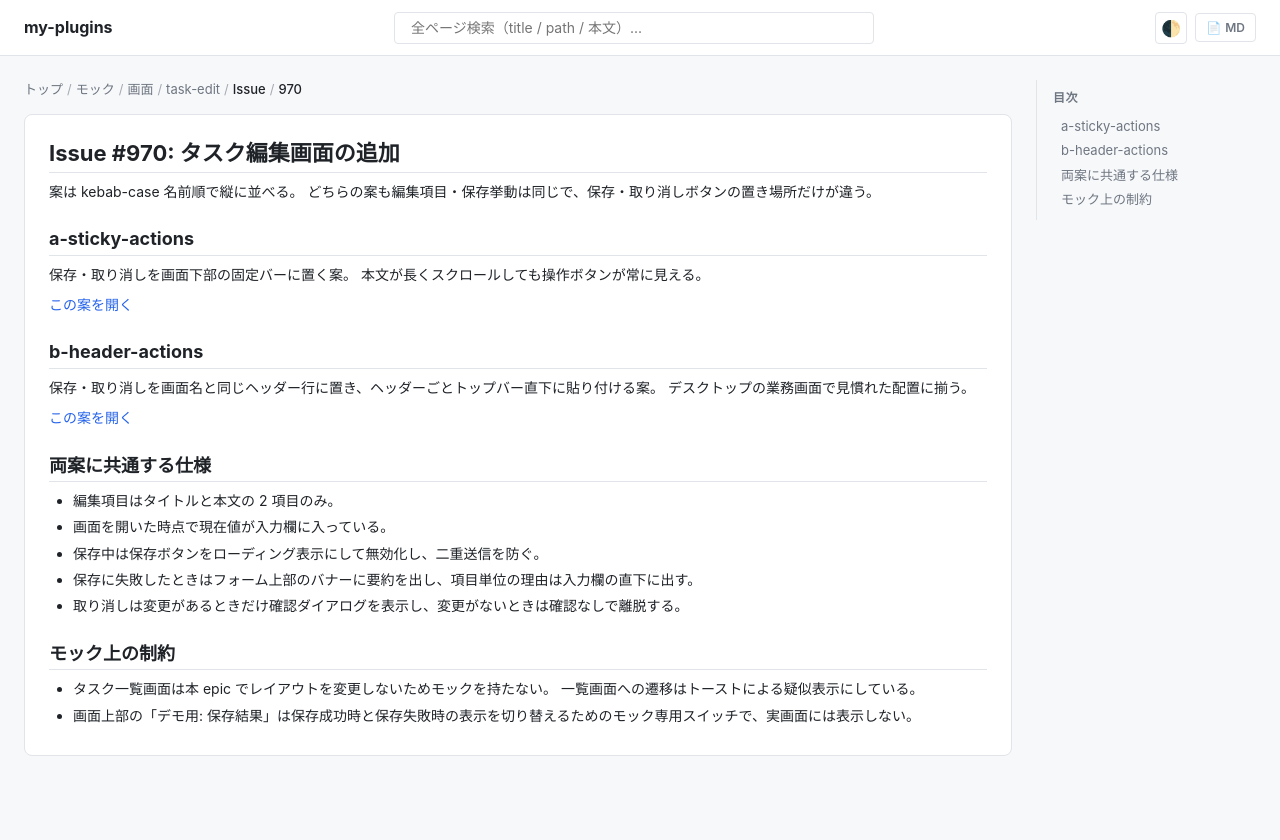
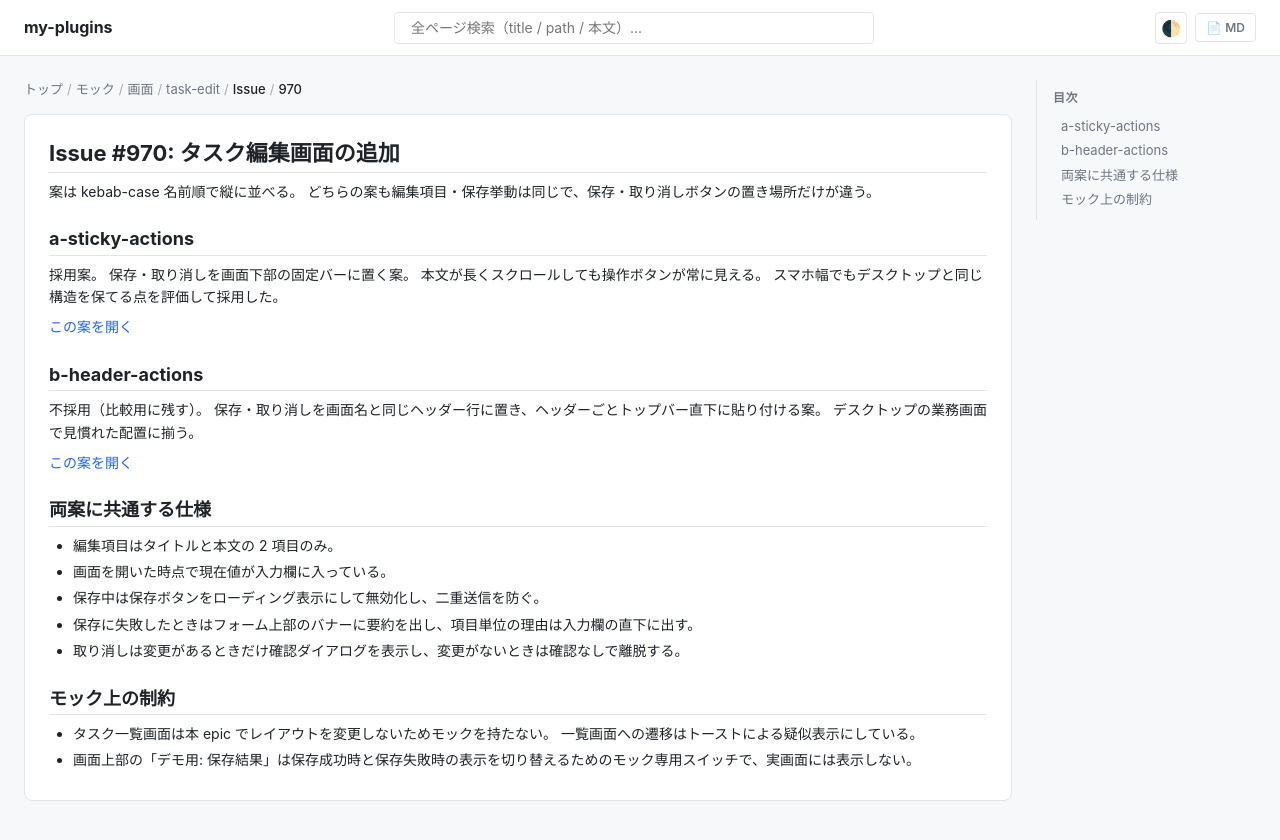
Before and after one commit to shuhei1101/ai-monitor-e2e, a Jekyll site: the page built from docs/mock/pages/task-edit/issues/970/index.md, in a window 1280 px wide. Shown: the top 840 px of the page. Built offline with Jekyll 4.4.1, drawn with Linux system fonts in a browser that asks for light colours; our own code applies the rules of GitHub Pages for plain Markdown files.

Commit message:
docs: タスク編集画面のモック採用案を a-sticky-actions に確定する
Co-Authored-By: Claude Opus 5 <noreply@anthropic.com>

```diff
--- a/docs/mock/pages/task-edit/issues/970/index.md
+++ b/docs/mock/pages/task-edit/issues/970/index.md
@@ -5,13 +5,16 @@
 
 ## a-sticky-actions
 
+採用案。
 保存・取り消しを画面下部の固定バーに置く案。
 本文が長くスクロールしても操作ボタンが常に見える。
+スマホ幅でもデスクトップと同じ構造を保てる点を評価して採用した。
 
 [この案を開く](a-sticky-actions/)
 
 ## b-header-actions
 
+不採用（比較用に残す）。
 保存・取り消しを画面名と同じヘッダー行に置き、ヘッダーごとトップバー直下に貼り付ける案。
 デスクトップの業務画面で見慣れた配置に揃う。
 
```
